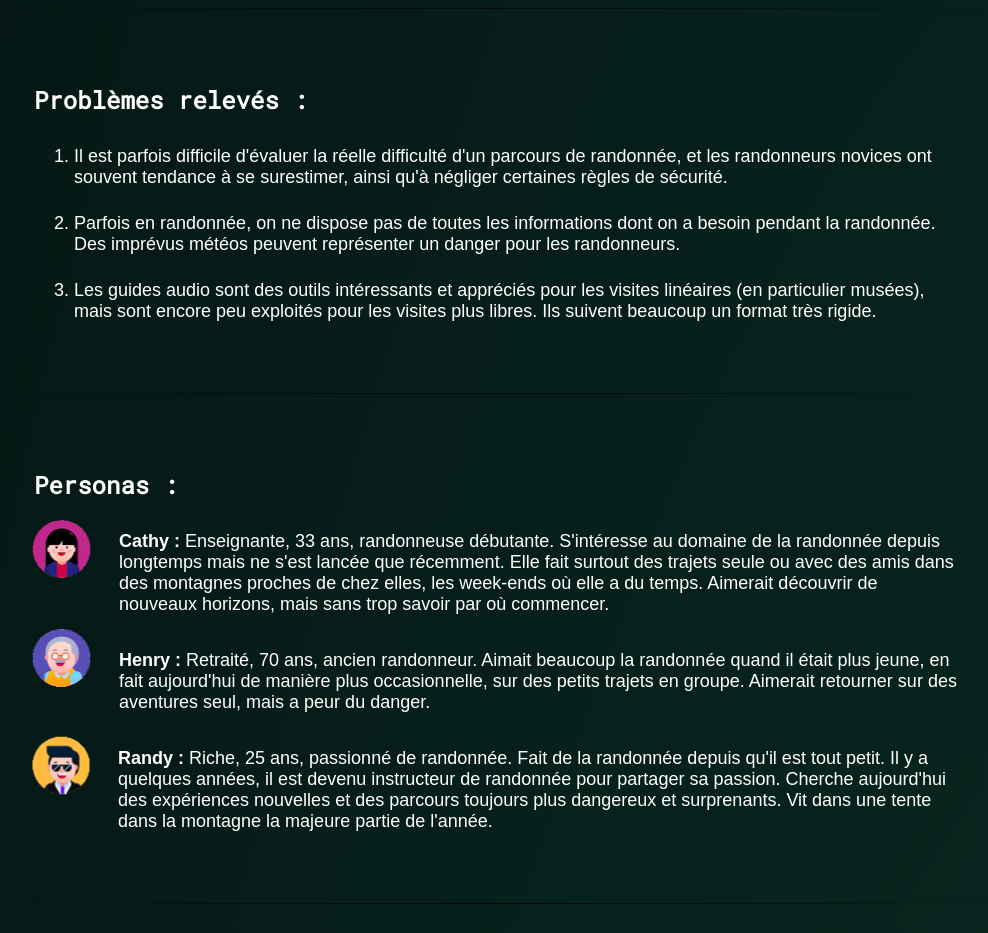
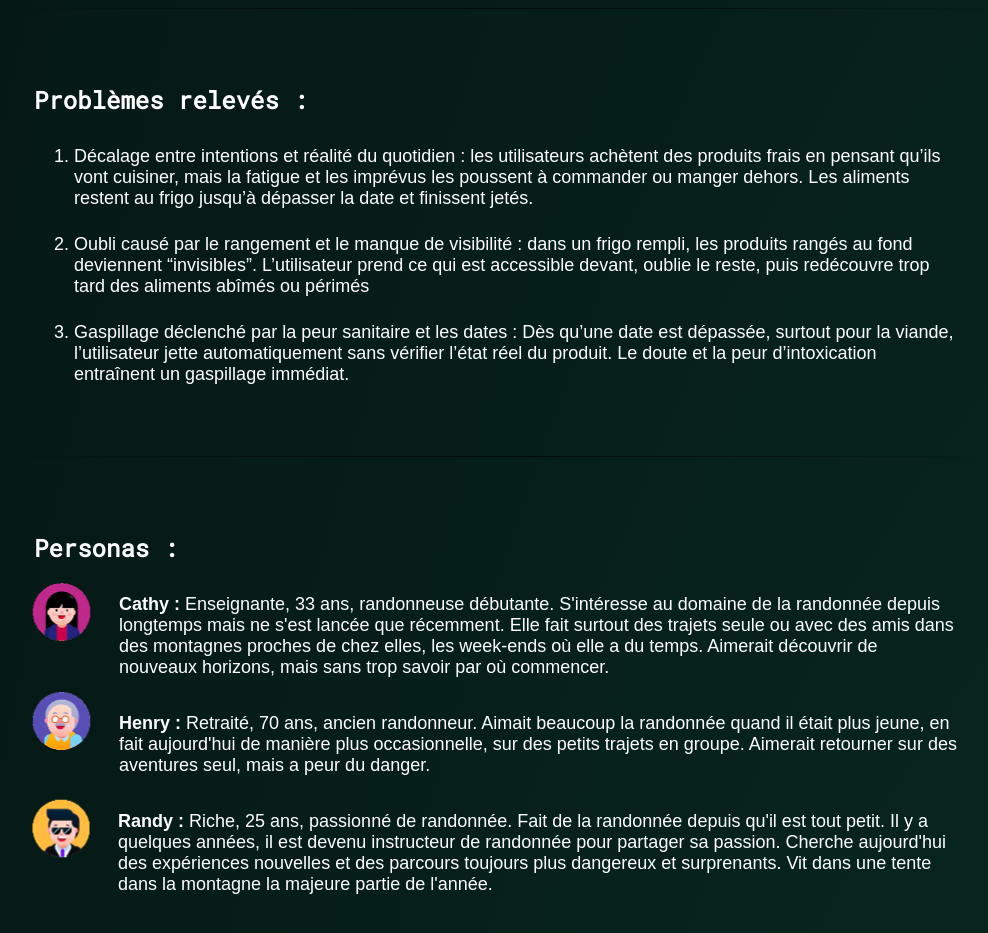
Before and after one commit to Ilyes0001/Ilyes0001.github.io, a plain HTML site: page Site_web_IHM/ihm_project.html in a window 1280 px wide. Shown: the part 1680-2613 px from the top of the page, without its empty margins (144-1132 px from the left). Drawn offline with Linux system fonts and the light colour scheme; a script that the page names is missing.

Commit message:
Update ihm_project.html

```diff
--- a/Site_web_IHM/ihm_project.html
+++ b/Site_web_IHM/ihm_project.html
@@ -128,16 +128,16 @@
 			<h2>Problèmes relevés :</h2>
 			<ol>
 				<li class="li-long">
-					Il est parfois difficile d'évaluer la réelle difficulté d'un parcours de randonnée, et les randonneurs novices ont souvent tendance à
-					se surestimer, ainsi qu'à négliger certaines règles de sécurité.
+					Décalage entre intentions et réalité du quotidien : les utilisateurs achètent des produits frais en pensant qu’ils vont cuisiner,
+					mais la fatigue et les imprévus les poussent à commander ou manger dehors. Les aliments restent au frigo jusqu’à dépasser la date et finissent jetés.
 				</li>
 				<li class="li-long">
-					Parfois en randonnée, on ne dispose pas de toutes les informations dont on a besoin pendant la randonnée. Des imprévus météos peuvent
-					représenter un danger pour les randonneurs.
+					Oubli causé par le rangement et le manque de visibilité : dans un frigo rempli, les produits rangés au fond deviennent “invisibles”.
+					L’utilisateur prend ce qui est accessible devant, oublie le reste, puis redécouvre trop tard des aliments abîmés ou périmés
 				</li>
 				<li class="li-long">
-					Les guides audio sont des outils intéressants et appréciés pour les visites linéaires (en particulier musées), mais sont encore peu exploités
-					pour les visites plus libres. Ils suivent beaucoup un format très rigide.
+					Gaspillage déclenché par la peur sanitaire et les dates : Dès qu’une date est dépassée, surtout pour la viande,
+					l’utilisateur jette automatiquement sans vérifier l’état réel du produit. Le doute et la peur d’intoxication entraînent un gaspillage immédiat.
 				</li>
 			</ol>
 		</div>
```
